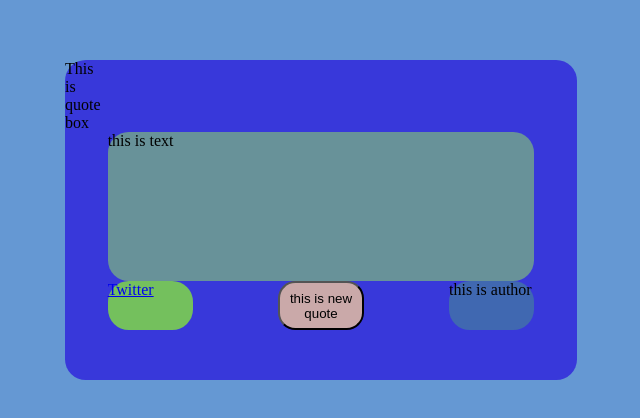
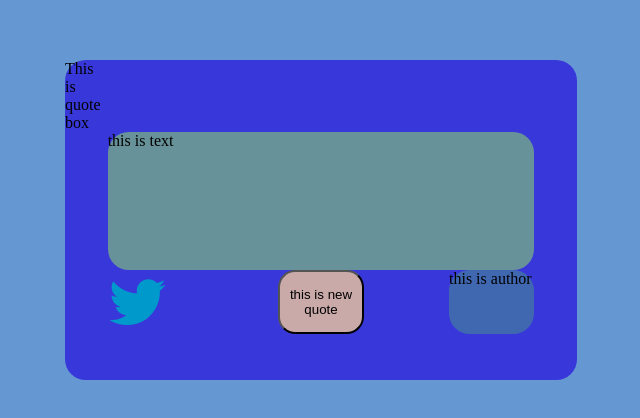
Before and after one commit to deepelegant99/random_quote_machine, a React (Create React App) app: page / in a window 1280 px wide. Shown: the part 180-598 px from the top of the page, without its empty margins (319-959 px from the left). Built offline with nearby package versions, Linux system fonts and the light colour scheme.

Commit message:
Added fond awesoem twitter icon

```diff
--- a/public/index.html
+++ b/public/index.html
@@ -25,6 +25,7 @@
       Learn how to configure a non-root public URL by running `npm run build`.
     -->
     <title>React App</title>
+    <link rel="stylesheet" href="https://maxcdn.bootstrapcdn.com/font-awesome/4.4.0/css/font-awesome.min.css">
   </head>
   <body>
     <noscript>You need to enable JavaScript to run this app.</noscript>
--- a/src/components/TwitterBox.js
+++ b/src/components/TwitterBox.js
@@ -2,8 +2,9 @@ import React from 'react';
 
 export const TwitterBox = () => {
   return (
-    <a id="tweet-quote" target="_blank" href="twitter.com/intent/tweet">
-      Twitter
-    </a>
+    // <a id="tweet-quote" target="_blank" href="twitter.com/intent/tweet">
+    //   Twitter
+    // </a>
+    <i id="tweet-quote" className="fa fa-twitter fa_custom fa-4x"></i>
   );
 };
--- a/src/css/App.css
+++ b/src/css/App.css
@@ -76,7 +76,7 @@ body #root #quote-box #tweet-quote {
   -ms-grid-column-span: 2;
   grid-area: t;
   border-radius: 1.3em;
-  background-color: #74c05d;
+  color: #0099CC;
 }
 
 @media (max-width: 500px) {
--- a/src/css/App.scss
+++ b/src/css/App.scss
@@ -65,7 +65,8 @@ body {
       #tweet-quote{
         grid-area: t;
         border-radius: $border-radius-value;
-        background-color: $twitter-area-color;
+        // background-color: $twitter-area-color;
+        color:#0099CC;
       }
 
     }
```
Also changed, not shown: 1 other file (tests, documents, lock files or other folders).
